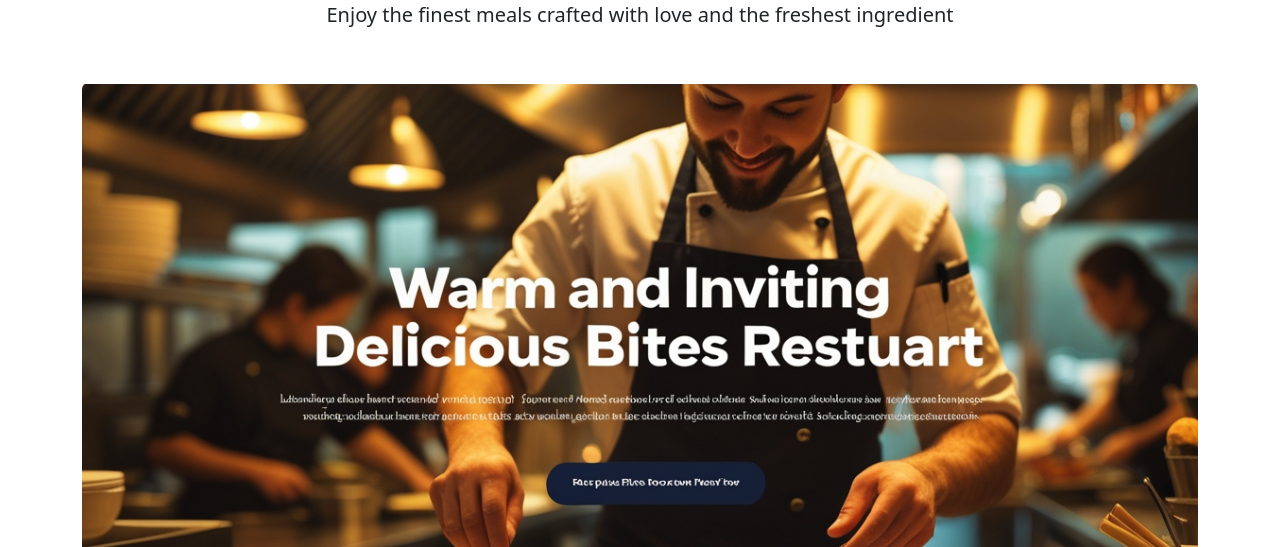
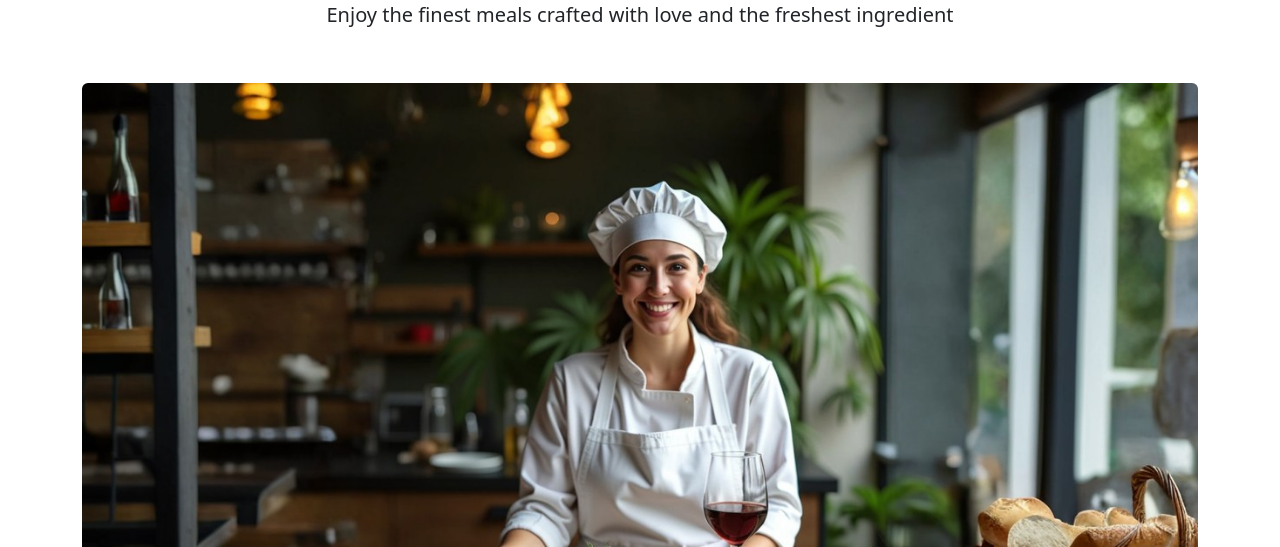
Before and after one commit to baihoussama/resturant-website, a plain HTML site: page index.html in a window 1280 px wide. Shown: the part 253-800 px from the top of the page. Drawn offline with nearby package versions, Linux system fonts and the light colour scheme.

Commit message:
update home page

```diff
--- a/index.html
+++ b/index.html
@@ -26,7 +26,7 @@
      <h5 class="text-center">Enjoy the finest meals crafted with love and the freshest ingredient</h5>
     </div>
     <div class="container-md d-flex justify-content-center">
-    <img src="asset/heo.png" class="img-fluid rounded ">
+    <img src="asset/heo.jpeg" class="img-fluid rounded ">
 </div>
     </main>
     <footer class="bg-dark p-2 d-flex align-items-center justify-content-center ">
```
Also changed, not shown: asset/heo.jpeg (added).
